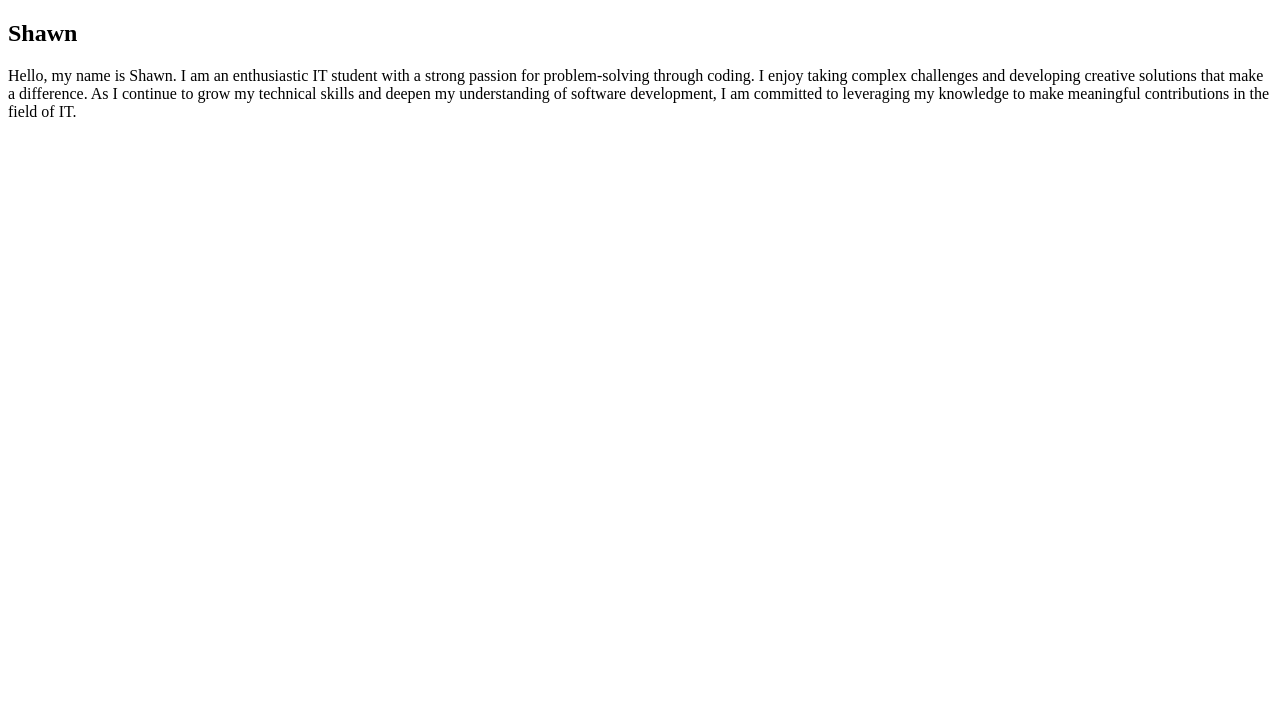
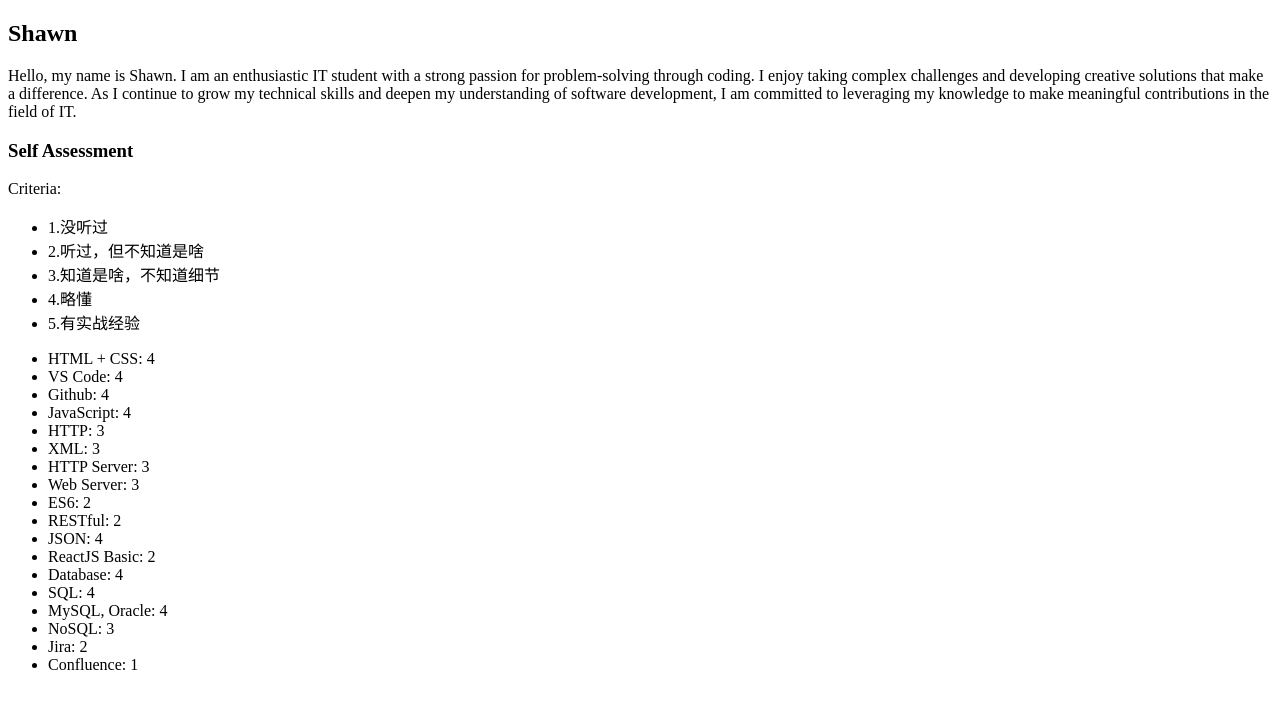
Before and after one commit to kzfly1/Project_1, a plain HTML site: page intro.html in a window 1280 px wide. Drawn offline with Linux system fonts and the light colour scheme.

Commit message:
Updated intro.html with self-assessment scores and criteria

```diff
--- a/intro.html
+++ b/intro.html
@@ -14,6 +14,35 @@
       continue to grow my technical skills and deepen my understanding of
       software development, I am committed to leveraging my knowledge to make
       meaningful contributions in the field of IT.
+      <h3>Self Assessment</h3>
+      <p>Criteria:</p>
+      <ul>
+        <li>1.没听过</li>
+        <li>2.听过，但不知道是啥</li>
+        <li>3.知道是啥，不知道细节</li>
+        <li>4.略懂</li>
+        <li>5.有实战经验</li>
+      </ul>
+      <ul>
+        <li>HTML + CSS: 4</li>
+        <li>VS Code: 4</li>
+        <li>Github: 4</li>
+        <li>JavaScript: 4</li>
+        <li>HTTP: 3</li>
+        <li>XML: 3</li>
+        <li>HTTP Server: 3</li>
+        <li>Web Server: 3</li>
+        <li>ES6: 2</li>
+        <li>RESTful: 2</li>
+        <li>JSON: 4</li>
+        <li>ReactJS Basic: 2</li>
+        <li>Database: 4</li>
+        <li>SQL: 4</li>
+        <li>MySQL, Oracle: 4</li>
+        <li>NoSQL: 3</li>
+        <li>Jira: 2</li>
+        <li>Confluence: 1</li>
+      </ul>
     </p>
   </body>
 </html>
```
